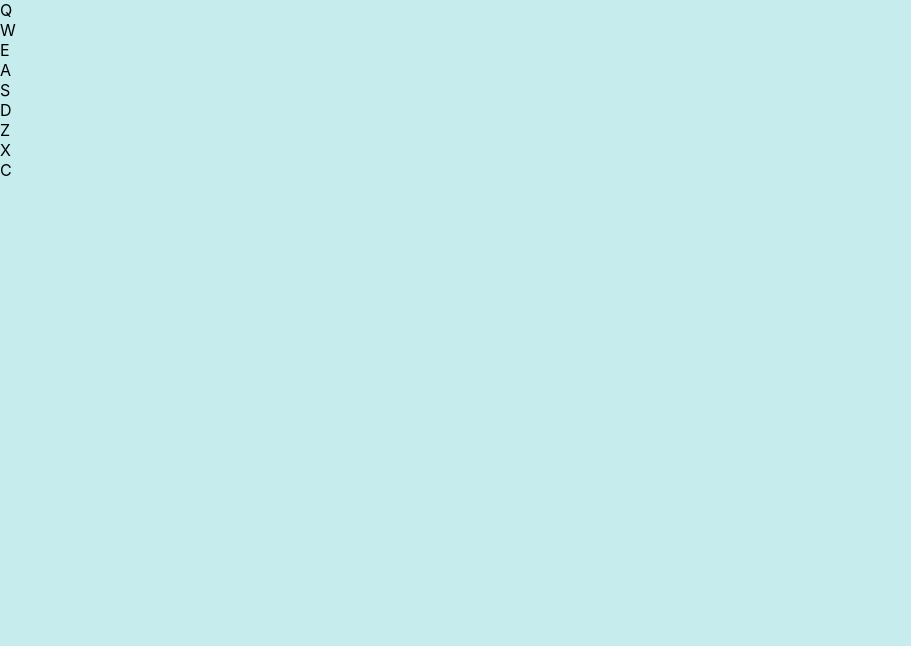
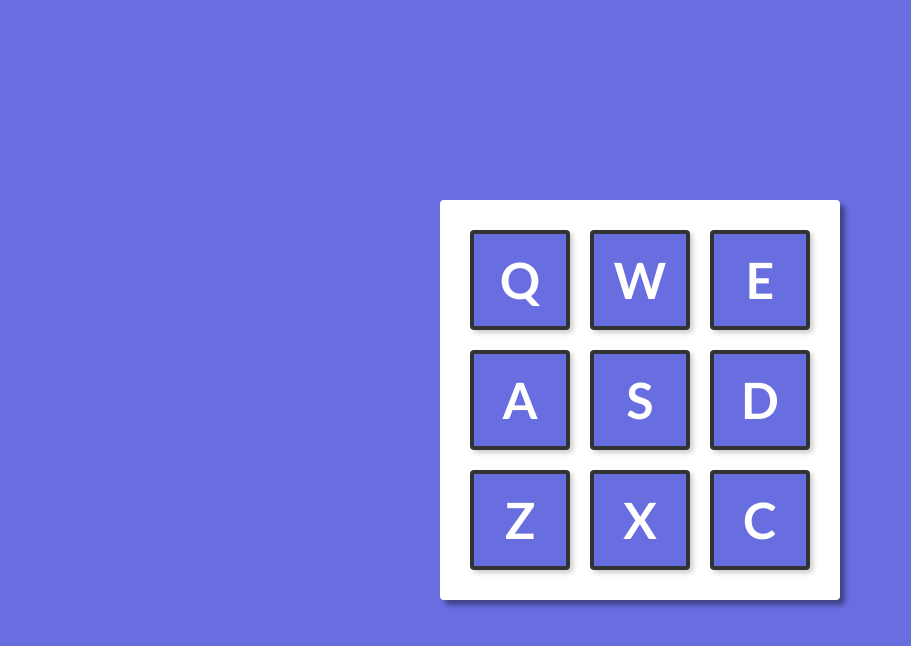
Before and after one commit to Persona743/drum-machine-fcc, a React (Create React App) app: page / in a window 1280 px wide. Shown: the top 646 px of the page, without its empty margins (0-911 px from the left). Built offline with nearby package versions, Linux system fonts and the light colour scheme.

Commit message:
add styles

```diff
--- a/src/App.css
+++ b/src/App.css
@@ -1,5 +1,50 @@
+@import url('https://fonts.googleapis.com/css2?family=Lato:ital,wght@0,700;1,400;1,700&display=swap');
+
+* {
+  box-sizing: border-box;
+}
+
 body {
-  background-color: #c7ecee;
+  font-family: 'Lato', sans-serif;
+  background-color: #686de0;
+  margin: 0;
+  min-height: 100vh;
+}
+
+.container {
+  display: grid;
+  place-items: center;
+  height: 100vh;
+}
+
+.display {
+  background: #fff;
+  display: flex;
+  flex-wrap: wrap;
+  width: 400px;
+  border-radius: 4px;
+  padding: 20px;
+  box-shadow: 5px 5px 5px rgba(0, 0, 0, 0.4);
+}
+
+.box {
+  display: grid;
+  place-items: center;
+  font-size: 50px;
+  background: #686de0;
+  color: #fff;
+  border: 4px solid #333;
+  border-radius: 4px;
+  height: 100px;
+  width: 100px;
+  margin: 10px;
+  cursor: pointer;
+  box-shadow: 3px 3px 5px rgba(0, 0, 0, 0.2);
+}
+
+.box:active {
+  opacity: 0.6;
+  transform: scale(0.98);
 }
 
 .App {
--- a/src/App.js
+++ b/src/App.js
@@ -13,8 +13,8 @@ class App extends Component {
     const { keys } = this.state;
 
     return (
-      <div id='drum-machine'>
-        <div id='display'>
+      <div id='drum-machine' className='container'>
+        <div id='display' className='display'>
           {keys.map((key, idx) => (
             <Box text={key} idx={idx} />
           ))}
```
